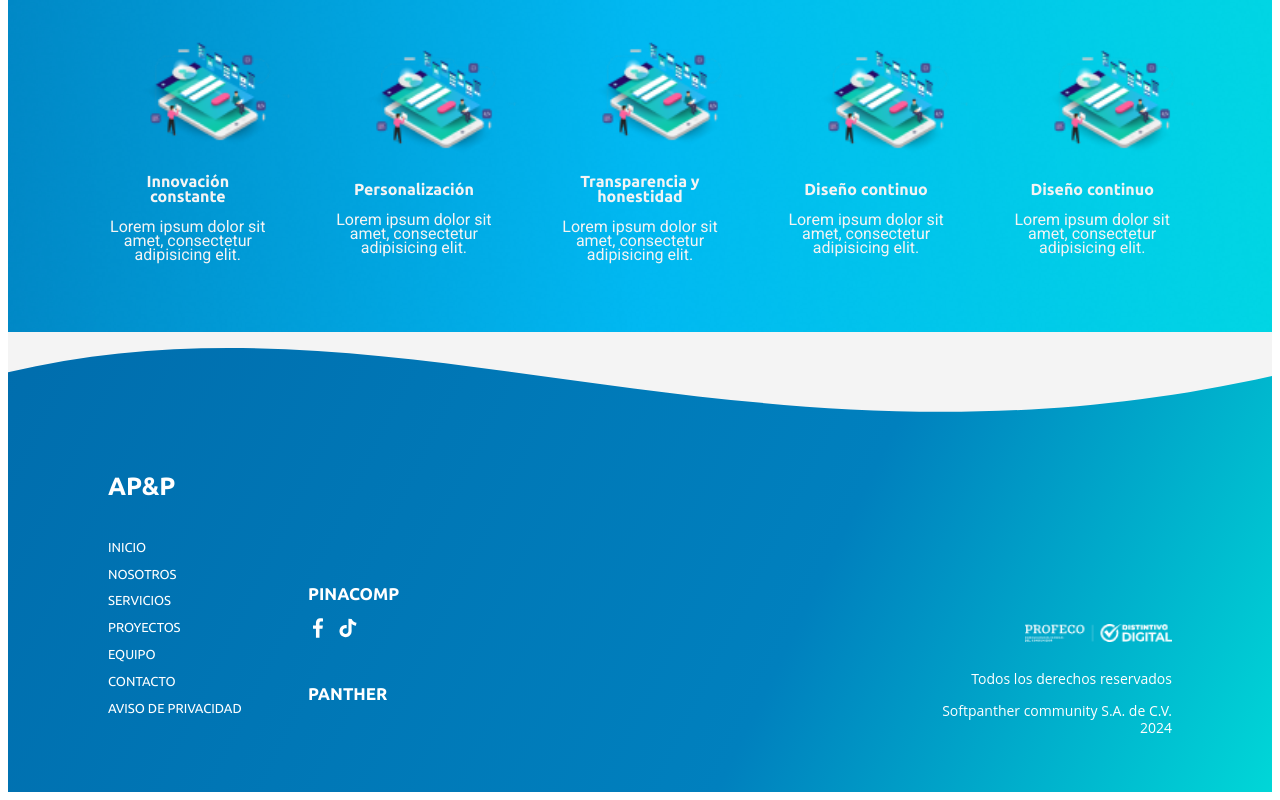
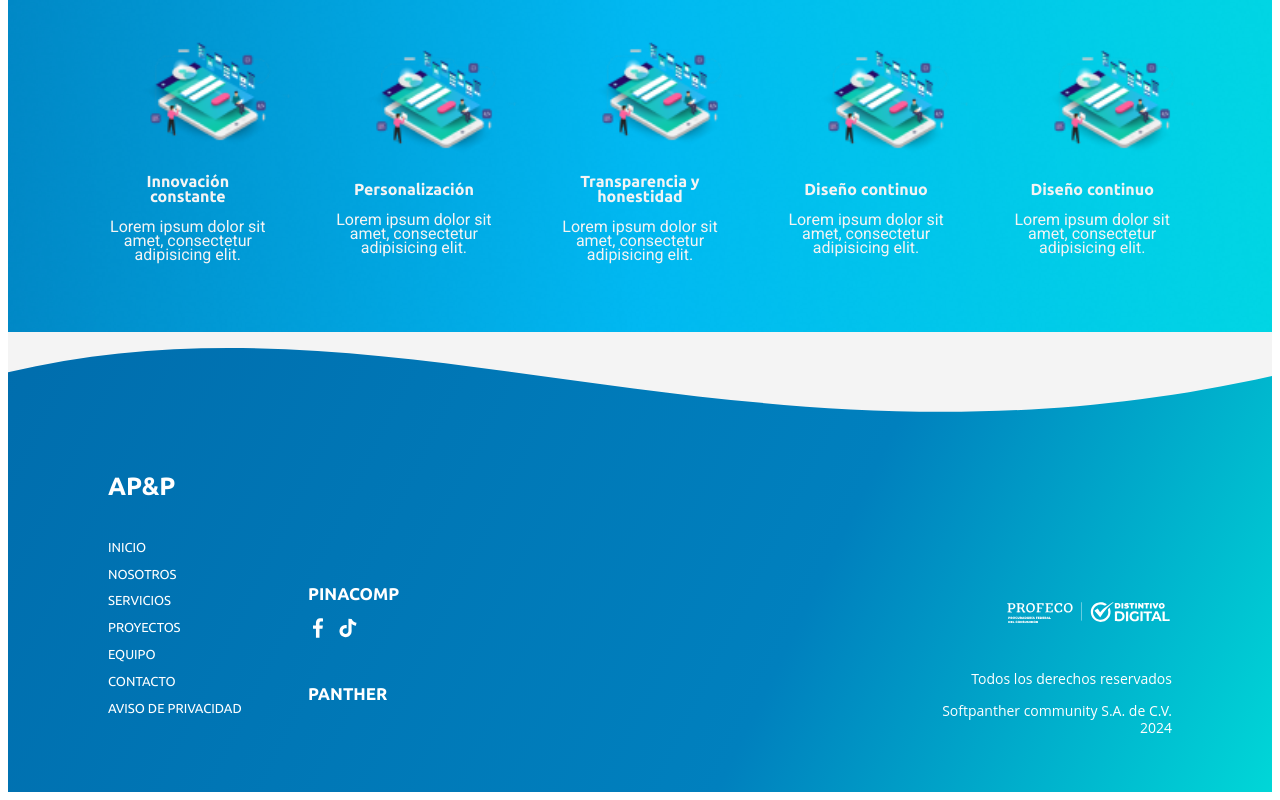
Before and after one commit to AlmaDividida/ap-and-p-portfolio-frontend, an Angular app: page / in a window 1280 px wide. Shown: the part 1054-1854 px from the top of the page. Built offline with nearby package versions, Linux system fonts and the light colour scheme.

Commit message:
Se convirtio la imagen "profeco" a vector

```diff
--- a/src/app/home/footer/footer.component.css
+++ b/src/app/home/footer/footer.component.css
@@ -75,7 +75,7 @@
 .img-policies{
   position: absolute;
   bottom: 150px;
-  height: 18px;
+  height: 60px;
   right: 100px;
 }
 
--- a/src/app/home/footer/footer.component.html
+++ b/src/app/home/footer/footer.component.html
@@ -21,7 +21,7 @@
 
     <img class="facebook" src="/img/facebook.svg" alt="">
     <img class="tiktok" src="/img/tiktok.svg" alt="">
-    <img class="img-policies" src="/img/image 7.png" alt="">
+    <img class="img-policies" src="/img/profeco.svg" alt="">
 
     <div class="policies">
         <p>Todos los derechos reservados</p>
```
Also changed, not shown: public/img/profeco.svg (added).
